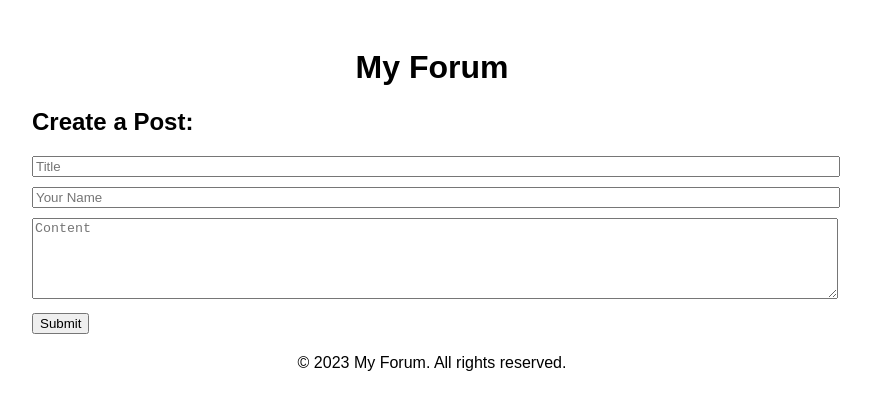
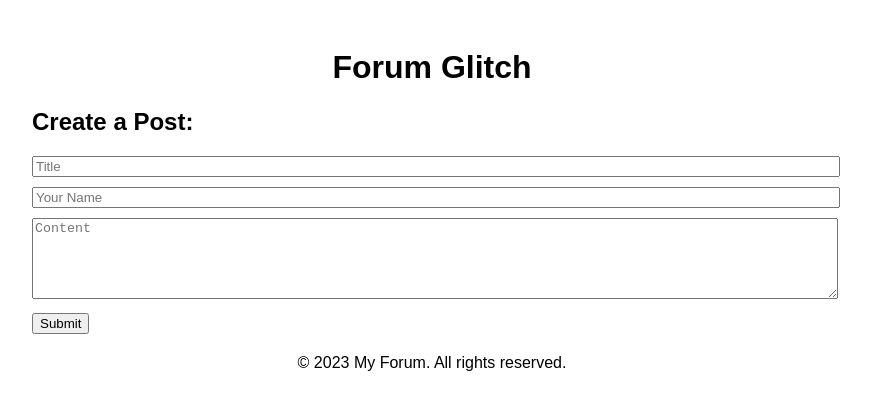
Before and after one commit to ForumImprove/ForumImprove.github.io, a plain HTML site: page index.html in a window 1280 px wide. Shown: the whole page, without its empty margins (208-1079 px from the left). Drawn offline with Linux system fonts and the light colour scheme.

Commit message:
Update index.html

```diff
--- a/index.html
+++ b/index.html
@@ -251,7 +251,7 @@
 <body>
   <div id="container">
     <div id="header">
-      <h1>My Forum</h1>
+      <h1>Forum Glitch</h1>
     </div>
     <div id="content">
       <div class="post-form">
```
